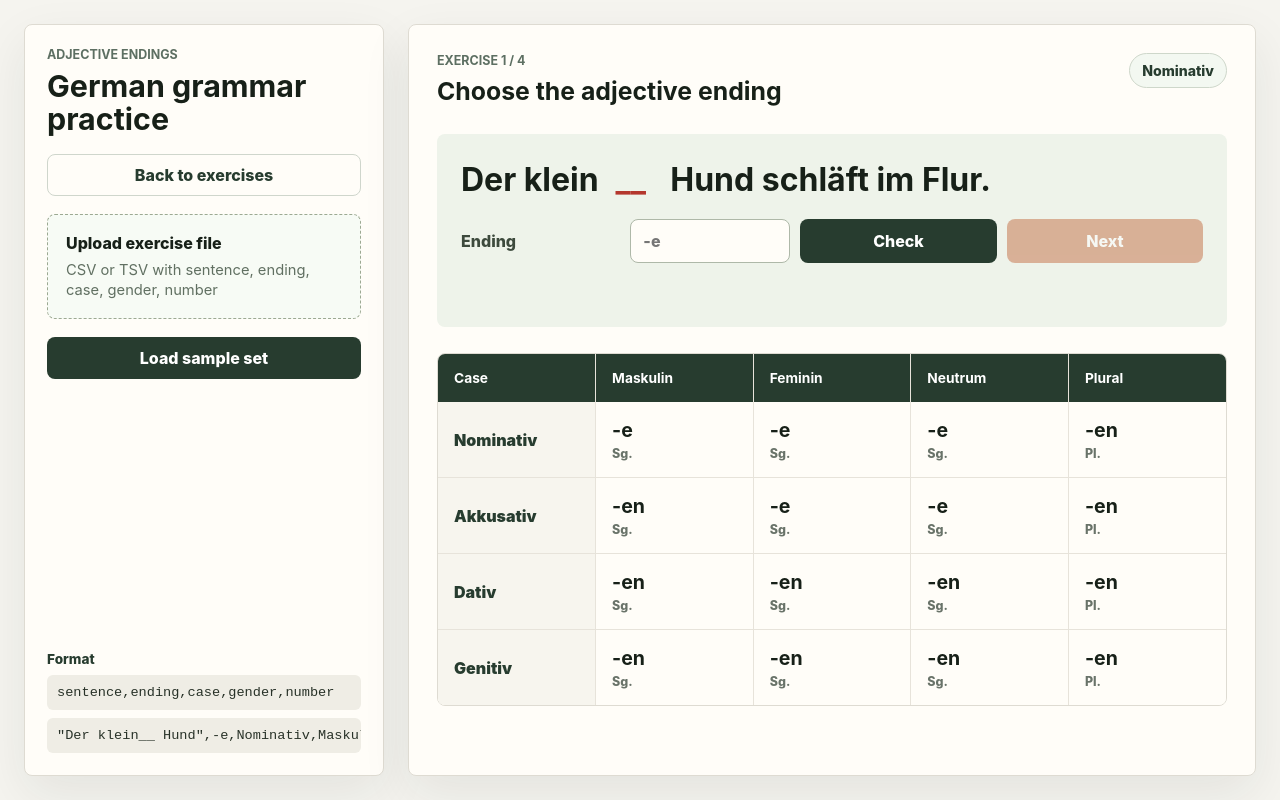
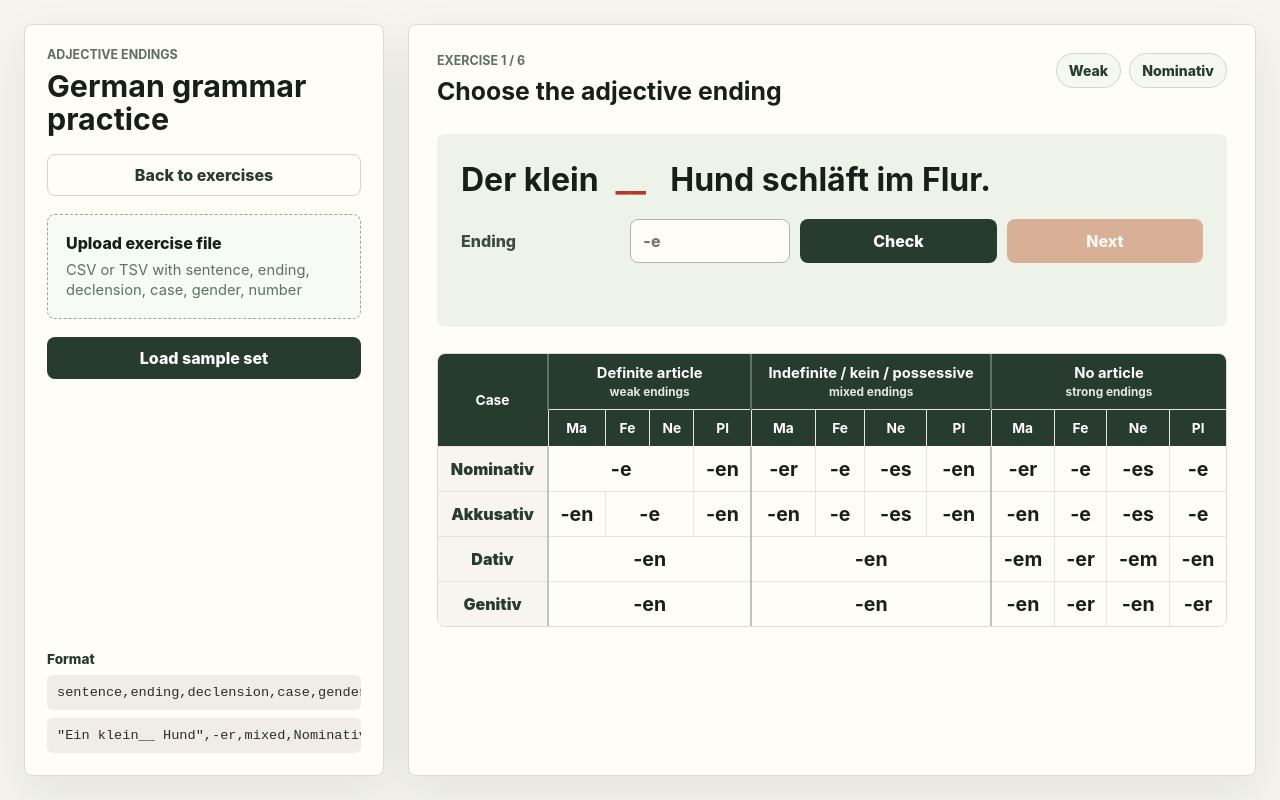
Before and after one commit to arturians/german-exercises, a React (Vite) app: page / in a window 1280 px wide. Both pictures are taken after a click on the button 640 px from the left and 224 px from the top of the page. Built offline with nearby package versions, Linux system fonts and the light colour scheme.

Commit message:
Expand adjective ending rules table

```diff
--- a/src/exercises/adjective-endings/AdjectiveEndingsExercise.tsx
+++ b/src/exercises/adjective-endings/AdjectiveEndingsExercise.tsx
@@ -1,8 +1,14 @@
 import { ChangeEvent, FormEvent, useMemo, useRef, useState } from 'react';
 import './adjective-endings.css';
-import { CASES, RULES, SAMPLE_EXERCISES, SINGULAR_GENDERS, TABLE_GENDERS } from './data';
+import {
+  CASES,
+  DECLENSIONS,
+  RULES,
+  SAMPLE_EXERCISES,
+  TABLE_GENDERS,
+} from './data';
 import { normalizeEnding, parseExercises } from './parser';
-import { AdjectiveEndingExercise, Feedback } from './types';
+import { AdjectiveEndingExercise, DeclensionType, Feedback, Gender, GrammarCase } from './types';
 
 type AdjectiveEndingsExerciseProps = {
   onBack: () => void;
@@ -20,7 +26,39 @@ function renderSentence(sentence: string) {
 }
 
 function getRuleKey(exercise: AdjectiveEndingExercise) {
-  return `${exercise.caseName}-${exercise.gender}`;
+  return `${exercise.declension}-${exercise.caseName}-${exercise.gender}`;
+}
+
+function getMergedRuleCells(declension: DeclensionType, caseName: GrammarCase) {
+  return TABLE_GENDERS.reduce<Array<{ ending: string; genders: Gender[] }>>((groups, gender) => {
+    const ending = RULES[declension][caseName][gender];
+    const lastGroup = groups[groups.length - 1];
+
+    if (lastGroup?.ending === ending) {
+      lastGroup.genders.push(gender);
+    } else {
+      groups.push({ ending, genders: [gender] });
+    }
+
+    return groups;
+  }, []);
+}
+
+function getCellLabel(genders: Gender[]) {
+  if (genders.length === TABLE_GENDERS.length) {
+    return 'All';
+  }
+
+  return genders.join(' / ');
+}
+
+function getGenderAbbreviation(gender: Gender) {
+  return {
+    Maskulin: 'Ma',
+    Feminin: 'Fe',
+    Neutrum: 'Ne',
+    Plural: 'Pl',
+  }[gender];
 }
 
 export function AdjectiveEndingsExercise({ onBack }: AdjectiveEndingsExerciseProps) {
@@ -121,7 +159,7 @@ export function AdjectiveEndingsExercise({ onBack }: AdjectiveEndingsExercisePro
           />
           <span className="upload-title">Upload exercise file</span>
           <span className="upload-copy">
-            {fileName || 'CSV or TSV with sentence, ending, case, gender, number'}
+            {fileName || 'CSV or TSV with sentence, ending, declension, case, gender, number'}
           </span>
         </label>
 
@@ -133,8 +171,8 @@ export function AdjectiveEndingsExercise({ onBack }: AdjectiveEndingsExercisePro
 
         <div className="format-note">
           <span>Format</span>
-          <code>sentence,ending,case,gender,number</code>
-          <code>"Der klein__ Hund",-e,Nominativ,Maskulin,Singular</code>
+          <code>sentence,ending,declension,case,gender,number</code>
+          <code>"Ein klein__ Hund",-er,mixed,Nominativ,Maskulin,Singular</code>
         </div>
       </aside>
 
@@ -144,7 +182,10 @@ export function AdjectiveEndingsExercise({ onBack }: AdjectiveEndingsExercisePro
             <p className="eyebrow">Exercise {progress}</p>
             <h2>Choose the adjective ending</h2>
           </div>
-          <div className="status-pill">{currentExercise.caseName}</div>
+          <div className="status-stack">
+            <div className="status-pill">{currentExercise.declension}</div>
+            <div className="status-pill">{currentExercise.caseName}</div>
+          </div>
         </header>
 
         <div className="sentence-panel">
@@ -167,38 +208,62 @@ export function AdjectiveEndingsExercise({ onBack }: AdjectiveEndingsExercisePro
 
           <div aria-live="polite" className={`feedback-line ${feedback}`}>
             {feedback === 'correct'
-              ? `Correct: ${currentExercise.caseName}, ${currentExercise.gender}, ${currentExercise.number}`
+              ? `Correct: ${currentExercise.declension}, ${currentExercise.caseName}, ${currentExercise.gender}, ${currentExercise.number}`
               : ' '}
           </div>
         </div>
 
         <div className={`rules-wrap ${feedback === 'wrong' ? 'shake-error' : ''}`}>
           <table className="rules-table">
-            <caption>Weak adjective ending table</caption>
+            <caption>German adjective ending table</caption>
             <thead>
               <tr>
-                <th scope="col">Case</th>
-                {TABLE_GENDERS.map((gender) => (
-                  <th scope="col" key={gender}>
-                    {gender}
+                <th rowSpan={2} scope="col">
+                  Case
+                </th>
+                {DECLENSIONS.map((declension) => (
+                  <th className="article-group-heading" colSpan={TABLE_GENDERS.length} scope="colgroup" key={declension.id}>
+                    <strong>{declension.label}</strong>
+                    <span>{declension.hint}</span>
                   </th>
                 ))}
+              </tr>
+              <tr>
+                {DECLENSIONS.flatMap((declension) =>
+                  TABLE_GENDERS.map((gender) => (
+                    <th className="gender-heading" scope="col" key={`${declension.id}-${gender}`}>
+                      <abbr title={gender}>{getGenderAbbreviation(gender)}</abbr>
+                    </th>
+                  )),
+                )}
               </tr>
             </thead>
             <tbody>
               {CASES.map((caseName) => (
                 <tr key={caseName}>
-                  <th scope="row">{caseName}</th>
-                  {TABLE_GENDERS.map((gender) => {
-                    const key = `${caseName}-${gender}`;
-                    const singularLabel = SINGULAR_GENDERS.includes(gender) ? 'Sg.' : 'Pl.';
-                    return (
-                      <td className={activeRuleKey === key ? 'active-cell' : ''} key={key}>
-                        <strong>{RULES[caseName][gender]}</strong>
-                        <span>{singularLabel}</span>
-                      </td>
-                    );
-                  })}
+                  <th className="case-cell" scope="row">
+                    {caseName}
+                  </th>
+                  {DECLENSIONS.flatMap((declension) =>
+                    getMergedRuleCells(declension.id, caseName).map(({ ending, genders }, index) => {
+                      const isActive = genders.some(
+                        (gender) => activeRuleKey === `${declension.id}-${caseName}-${gender}`,
+                      );
+
+                      return (
+                        <td
+                          className={`${index === 0 ? 'group-start' : ''} ${
+                            isActive ? 'active-cell' : ''
+                          }`}
+                          colSpan={genders.length}
+                          key={`${caseName}-${declension.id}-${genders.join('-')}`}
+                        >
+                          <strong>{ending}</strong>
+                          <span className="visually-hidden">{getCellLabel(genders)}</span>
+                        </td>
+                      );
+                    }),
+                  )}
                 </tr>
               ))}
             </tbody>
--- a/src/exercises/adjective-endings/adjective-endings.css
+++ b/src/exercises/adjective-endings/adjective-endings.css
@@ -126,6 +126,17 @@
   font-weight: 800;
 }
 
+.status-stack {
+  display: flex;
+  flex-wrap: wrap;
+  justify-content: flex-end;
+  gap: 8px;
+}
+
+.status-pill {
+  text-transform: capitalize;
+}
+
 .sentence-panel {
   display: grid;
   gap: 18px;
@@ -200,9 +211,9 @@
 
 .rules-table {
   width: 100%;
-  min-width: 680px;
+  min-width: 760px;
   border-collapse: collapse;
-  table-layout: fixed;
+  table-layout: auto;
   background: #fffdf8;
 }
 
@@ -218,8 +229,8 @@
 .rules-table td {
   border-bottom: 1px solid #e7e3da;
   border-right: 1px solid #e7e3da;
-  padding: 16px;
-  text-align: left;
+  padding: 10px;
+  text-align: center;
 }
 
 .rules-table tr:last-child th,
@@ -238,10 +249,47 @@
   font-size: 0.86rem;
 }
 
+.article-group-heading {
+  min-width: 170px;
+  border-left: 2px solid #5e765f;
+}
+
+.article-group-heading strong,
+.article-group-heading span {
+  display: block;
+}
+
+.article-group-heading strong {
+  font-size: 0.92rem;
+}
+
+.article-group-heading span {
+  margin-top: 3px;
+  color: #dfe8db;
+  font-size: 0.74rem;
+}
+
+.gender-heading {
+  min-width: 42px;
+  background: #39543e;
+  font-size: 0.74rem;
+}
+
+.gender-heading abbr {
+  text-decoration: none;
+}
+
 .rules-table tbody th {
   color: #273c2f;
   background: #f7f5ee;
   font-weight: 900;
+}
+
+.case-cell {
+  min-width: 96px;
+  background: #e6efe2;
+  vertical-align: middle;
+  text-align: left;
 }
 
 .rules-table td {
@@ -251,17 +299,22 @@
     box-shadow 160ms ease;
 }
 
+.rules-table td.group-start {
+  border-left: 2px solid #b9c9b4;
+}
+
 .rules-table td strong {
   display: block;
   font-size: 1.22rem;
 }
 
-.rules-table td span {
-  display: block;
-  margin-top: 4px;
-  color: #697369;
-  font-size: 0.78rem;
-  font-weight: 800;
+.visually-hidden {
+  position: absolute;
+  width: 1px;
+  height: 1px;
+  overflow: hidden;
+  clip: rect(0 0 0 0);
+  white-space: nowrap;
 }
 
 .rules-table td.active-cell {
@@ -324,4 +377,8 @@
   .answer-row input {
     width: 100%;
   }
+
+  .rules-table {
+    min-width: 720px;
+  }
 }
--- a/src/exercises/adjective-endings/data.ts
+++ b/src/exercises/adjective-endings/data.ts
@@ -1,10 +1,33 @@
-import { AdjectiveEndingExercise, Gender, GrammarCase } from './types';
+import { AdjectiveEndingExercise, DeclensionType, Gender, GrammarCase } from './types';
 
 export const CASES: GrammarCase[] = ['Nominativ', 'Akkusativ', 'Dativ', 'Genitiv'];
 export const SINGULAR_GENDERS: Gender[] = ['Maskulin', 'Feminin', 'Neutrum'];
 export const TABLE_GENDERS: Gender[] = ['Maskulin', 'Feminin', 'Neutrum', 'Plural'];
 
-export const RULES: Record<GrammarCase, Record<Gender, string>> = {
+export const DECLENSIONS: Array<{
+  id: DeclensionType;
+  label: string;
+  hint: string;
+}> = [
+  {
+    id: 'weak',
+    label: 'Definite article',
+    hint: 'weak endings',
+  },
+  {
+    id: 'mixed',
+    label: 'Indefinite / kein / possessive',
+    hint: 'mixed endings',
+  },
+  {
+    id: 'strong',
+    label: 'No article',
+    hint: 'strong endings',
+  },
+];
+
+export const RULES: Record<DeclensionType, Record<GrammarCase, Record<Gender, string>>> = {
+  weak: {
     Nominativ: {
       Maskulin: '-e',
       Feminin: '-e',
@@ -29,6 +52,59 @@ export const RULES: Record<GrammarCase, Record<Gender, string>> = {
       Neutrum: '-en',
       Plural: '-en',
     },
+  },
+  mixed: {
+    Nominativ: {
+      Maskulin: '-er',
+      Feminin: '-e',
+      Neutrum: '-es',
+      Plural: '-en',
+    },
+    Akkusativ: {
+      Maskulin: '-en',
+      Feminin: '-e',
+      Neutrum: '-es',
+      Plural: '-en',
+    },
+    Dativ: {
+      Maskulin: '-en',
+      Feminin: '-en',
+      Neutrum: '-en',
+      Plural: '-en',
+    },
+    Genitiv: {
+      Maskulin: '-en',
+      Feminin: '-en',
+      Neutrum: '-en',
+      Plural: '-en',
+    },
+  },
+  strong: {
+    Nominativ: {
+      Maskulin: '-er',
+      Feminin: '-e',
+      Neutrum: '-es',
+      Plural: '-e',
+    },
+    Akkusativ: {
+      Maskulin: '-en',
+      Feminin: '-e',
+      Neutrum: '-es',
+      Plural: '-e',
+    },
+    Dativ: {
+      Maskulin: '-em',
+      Feminin: '-er',
+      Neutrum: '-em',
+      Plural: '-en',
+    },
+    Genitiv: {
+      Maskulin: '-en',
+      Feminin: '-er',
+      Neutrum: '-en',
+      Plural: '-er',
+    },
+  },
 };
 
 export const SAMPLE_EXERCISES: AdjectiveEndingExercise[] = [
@@ -36,6 +112,7 @@ export const SAMPLE_EXERCISES: AdjectiveEndingExercise[] = [
     id: 'sample-1',
     sentence: 'Der klein__ Hund schläft im Flur.',
     ending: '-e',
+    declension: 'weak',
     caseName: 'Nominativ',
     gender: 'Maskulin',
     number: 'Singular',
@@ -44,24 +121,45 @@ export const SAMPLE_EXERCISES: AdjectiveEndingExercise[] = [
     id: 'sample-2',
     sentence: 'Ich sehe den alt__ Mann am Bahnhof.',
     ending: '-en',
+    declension: 'weak',
     caseName: 'Akkusativ',
     gender: 'Maskulin',
     number: 'Singular',
   },
   {
     id: 'sample-3',
-    sentence: 'Sie hilft der freundlich__ Frau.',
-    ending: '-en',
-    caseName: 'Dativ',
-    gender: 'Feminin',
+    sentence: 'Ein freundlich__ Mann wartet draußen.',
+    ending: '-er',
+    declension: 'mixed',
+    caseName: 'Nominativ',
+    gender: 'Maskulin',
     number: 'Singular',
   },
   {
     id: 'sample-4',
     sentence: 'Wir kaufen frisch__ Brot.',
-    ending: '-',
+    ending: '-es',
+    declension: 'strong',
     caseName: 'Akkusativ',
     gender: 'Neutrum',
     number: 'Singular',
   },
+  {
+    id: 'sample-5',
+    sentence: 'Mit gut__ Freunden lernt man schneller.',
+    ending: '-en',
+    declension: 'strong',
+    caseName: 'Dativ',
+    gender: 'Plural',
+    number: 'Plural',
+  },
+  {
+    id: 'sample-6',
+    sentence: 'Sie hilft einer freundlich__ Frau.',
+    ending: '-en',
+    declension: 'mixed',
+    caseName: 'Dativ',
+    gender: 'Feminin',
+    number: 'Singular',
+  },
 ];
--- a/src/exercises/adjective-endings/parser.ts
+++ b/src/exercises/adjective-endings/parser.ts
@@ -1,9 +1,16 @@
 import { CASES } from './data';
-import { AdjectiveEndingExercise, Gender, GrammarCase, NumberValue } from './types';
+import {
+  AdjectiveEndingExercise,
+  DeclensionType,
+  Gender,
+  GrammarCase,
+  NumberValue,
+} from './types';
 
 const COLUMN_ALIASES = {
   sentence: ['sentence', 'sentance', 'satz', 'text'],
   ending: ['ending', 'right ending', 'right_ending', 'endung', 'answer'],
+  declension: ['declension', 'declension_type', 'article type', 'article_type', 'adjective type'],
   caseName: ['case', 'caseName', 'case_name', 'fall', 'kasus'],
   gender: ['gender', 'geschlecht', 'genus'],
   number: ['number', 'plural or singular', 'plural_singular', 'numerus'],
@@ -25,6 +32,37 @@ function parseCase(value: string): GrammarCase | null {
   const normalized = normalizeValue(value);
   const match = CASES.find((caseName) => normalizeValue(caseName) === normalized);
   return match ?? null;
+}
+
+function parseDeclension(value: string): DeclensionType | null {
+  const normalized = normalizeValue(value);
+  if (
+    normalized === 'weak' ||
+    normalized === 'schwach' ||
+    normalized === 'definite' ||
+    normalized === 'der_word' ||
+    normalized === 'der_word_article'
+  ) {
+    return 'weak';
+  }
+  if (
+    normalized === 'mixed' ||
+    normalized === 'gemischt' ||
+    normalized === 'indefinite' ||
+    normalized === 'ein_word' ||
+    normalized === 'possessive'
+  ) {
+    return 'mixed';
+  }
+  if (
+    normalized === 'strong' ||
+    normalized === 'stark' ||
+    normalized === 'no_article' ||
+    normalized === 'zero_article'
+  ) {
+    return 'strong';
+  }
+  return null;
 }
 
 function parseGender(value: string): Gender | null {
@@ -100,13 +138,14 @@ export function parseExercises(rawText: string): AdjectiveEndingExercise[] {
   const indexes = {
     sentence: findColumn(headers, COLUMN_ALIASES.sentence),
     ending: findColumn(headers, COLUMN_ALIASES.ending),
+    declension: findColumn(headers, COLUMN_ALIASES.declension),
     caseName: findColumn(headers, COLUMN_ALIASES.caseName),
     gender: findColumn(headers, COLUMN_ALIASES.gender),
     number: findColumn(headers, COLUMN_ALIASES.number),
   };
 
   const missing = Object.entries(indexes)
-    .filter(([, index]) => index === -1)
+    .filter(([name, index]) => name !== 'declension' && index === -1)
     .map(([name]) => name);
 
   if (missing.length > 0) {
@@ -116,6 +155,8 @@ export function parseExercises(rawText: string): AdjectiveEndingExercise[] {
   return lines.slice(1).map((line, lineIndex) => {
     const cells = splitRow(line);
     const sentence = cells[indexes.sentence]?.trim() ?? '';
+    const declension =
+      indexes.declension === -1 ? 'weak' : parseDeclension(cells[indexes.declension] ?? '');
     const caseName = parseCase(cells[indexes.caseName] ?? '');
     const gender = parseGender(cells[indexes.gender] ?? '');
     const number = gender ? parseNumber(cells[indexes.number] ?? '', gender) : null;
@@ -124,14 +165,17 @@ export function parseExercises(rawText: string): AdjectiveEndingExercise[] {
       throw new Error(`Line ${lineIndex + 2}: sentence must include "__".`);
     }
 
-    if (!caseName || !gender || !number) {
-      throw new Error(`Line ${lineIndex + 2}: case, gender, or number is not recognized.`);
+    if (!declension || !caseName || !gender || !number) {
+      throw new Error(
+        `Line ${lineIndex + 2}: declension, case, gender, or number is not recognized.`,
+      );
     }
 
     return {
       id: `upload-${lineIndex}-${sentence}`,
       sentence,
       ending: normalizeEnding(cells[indexes.ending] ?? ''),
+      declension,
       caseName,
       gender,
       number,
--- a/src/exercises/adjective-endings/types.ts
+++ b/src/exercises/adjective-endings/types.ts
@@ -1,11 +1,13 @@
 export type GrammarCase = 'Nominativ' | 'Akkusativ' | 'Dativ' | 'Genitiv';
 export type Gender = 'Maskulin' | 'Feminin' | 'Neutrum' | 'Plural';
 export type NumberValue = 'Singular' | 'Plural';
+export type DeclensionType = 'weak' | 'mixed' | 'strong';
 
 export type AdjectiveEndingExercise = {
   id: string;
   sentence: string;
   ending: string;
+  declension: DeclensionType;
   caseName: GrammarCase;
   gender: Gender;
   number: NumberValue;
```
Also changed, not shown: 1 other file (tests, documents, lock files or other folders). Lines whose indentation alone changed are shown as unchanged.
